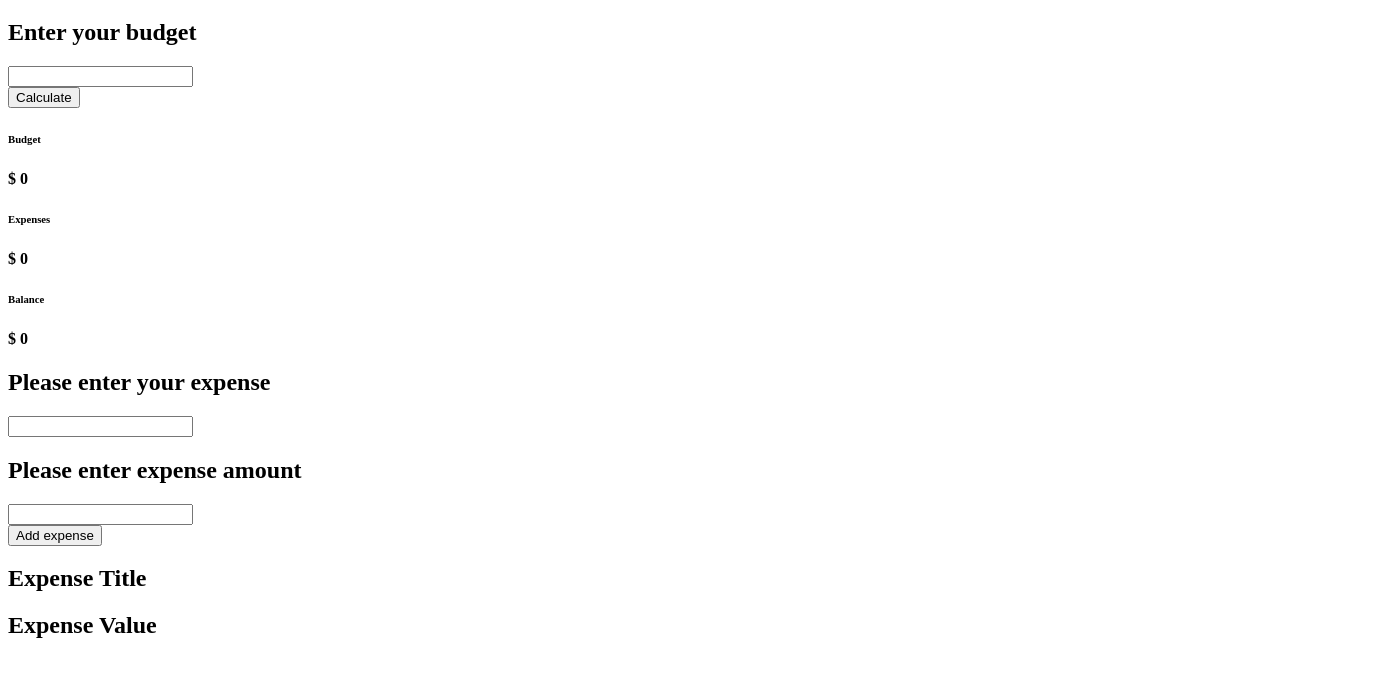
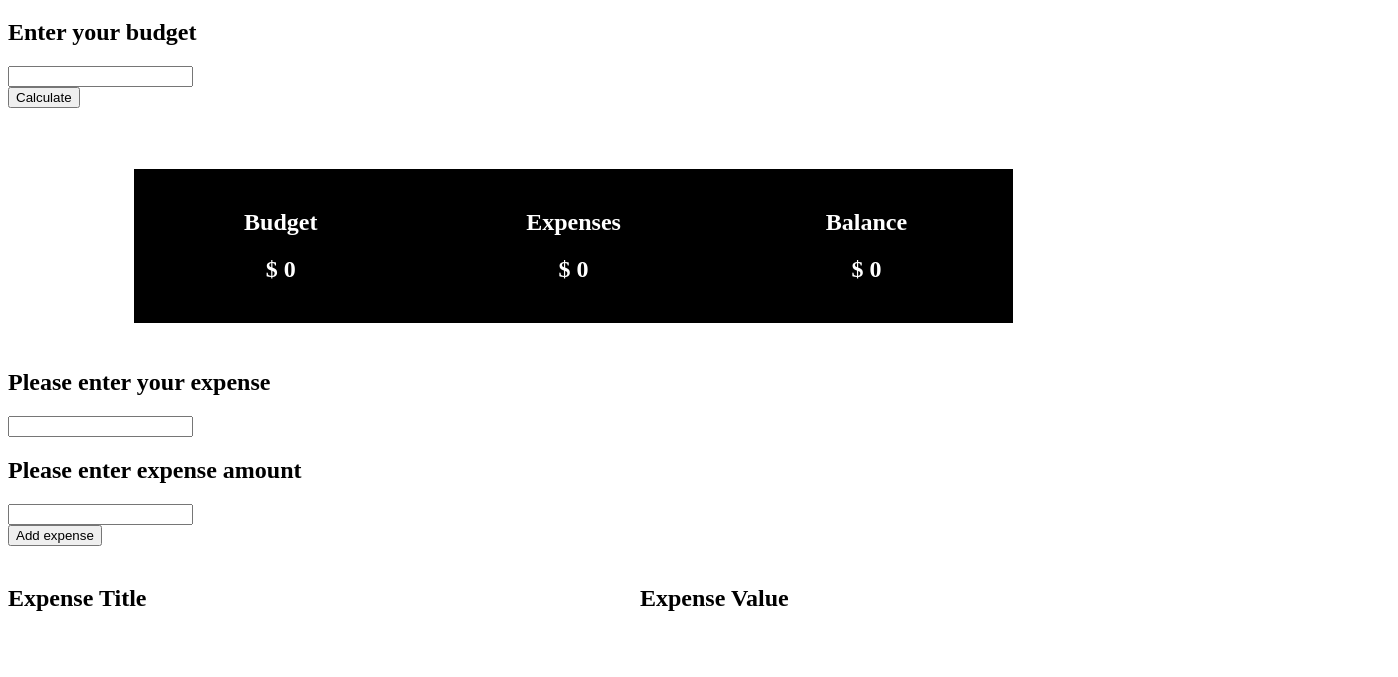
Before and after one commit to michellewong27/budgetapp, a plain HTML site: page index.html in a window 1280 px wide. Shown: the part 61-738 px from the top of the page, 1398 px wide, since content can reach past the window. Drawn offline with Linux system fonts and the light colour scheme.

Commit message:
CSS User balance

```diff
--- a/index.html
+++ b/index.html
@@ -18,24 +18,26 @@
                 <button type="submit" id="budget-submit">Calculate</button>
             </form>
         </div>
-
-        <div>
-            <h6>Budget</h6>
-            <span class="budget-icon"><i class="fas fa-money-bill-alt"></i></span>
-            <h4 id="budget"><span>$ </span><span id="budget-amount">0</span></h4>
-        </div>
-        <div>
-            <h6>Expenses</h6>
-            <span class="expense-icon"><i class="fas fa-credit-card"></i></span>
-            <h4 id="expense"><span>$ </span><span id="expense-amount">0</span></h4>
-        </div>
-        <div>
-            <h6 class="text-uppercase info-title">Balance</h6>
-            <span class="balance-icon"><i class="fas fa-dollar-sign"></i></span>
-            <h4 class="text-uppercase mt-2 balance" id="balance"><span>$ </span><span id="balance-amount">0</span></h4>
+        <div class="balance-container">
+            <div class="user-budget">
+                <h2>Budget</h2>
+                <span class="budget-icon"><i class="fas fa-money-bill-alt"></i></span>
+                <h2 id="budget"><span>$ </span><span id="budget-amount">0</span></h2>
+            </div>
+            <div class="user-expense">
+                <h2>Expenses</h2>
+                <span class="expense-icon"><i class="fas fa-credit-card"></i></span>
+                <h2 id="expense"><span>$ </span><span id="expense-amount">0</span></h2>
+            </div>
+            <div class="user-balance">
+                <h2 class="text-uppercase info-title">Balance</h2>
+                <span class="balance-icon"><i class="fas fa-dollar-sign"></i></span>
+                <h2 class="text-uppercase mt-2 balance" id="balance"><span>$ </span><span id="balance-amount">0</span></h2>
+            </div>
         </div>
 
-        <div>
+        <br>
+        <div class="expense-input-fields">
             <div class="expense-feedback alert alert-danger text-capitalize">Expense Feedback</div>
             <form id="expense-form" class="expense-form">
                 <h2 class="text-capitalize">Please enter your expense</h2>
@@ -50,8 +52,8 @@
             </form>
         </div>
         <div class="expense-list" id="expense-list">
-            <h2 class="list-item">Expense Title</h2>
-            <h2 class="list-item">Expense Value</h2>
+            <h2 class="list-item" id="expense-title">Expense Title</h2>
+            <h2 class="list-item" id="expense-value">Expense Value</h2>
             <h2 class="list-item"></h2>
         </div>
     <script src="main.js"></script>
--- a/main.css
+++ b/main.css
@@ -7,3 +7,55 @@
 .showItem {
     display: block;
 }
+
+.budget-form{
+    height: 150px;
+}
+.balance-container{
+    width: 100%;
+    height: 200px;
+    float: left;
+    padding-left: 10%;
+}
+.user-budget {
+    float: left;
+    width: 20%;
+    background-color: black;
+    color: white;
+    text-align: center;
+    border: yellow;
+    padding: 20px;
+}
+.user-balance {
+    float: left;
+    width: 20%;
+    background-color: black;
+    color: white;
+    text-align: center;
+    padding: 20px;
+}
+
+.user-expense {
+    float: left;
+    width: 20%;
+    background-color: black;
+    color: white;
+    text-align: center;
+    padding: 20px;
+}
+
+.expense-form{
+
+    width: fit-content;
+}
+
+
+#expense-title{
+    float: left;
+    width: 50%;
+}
+
+#expense-value{
+    float: left;
+    width: 50%;
+}
```
